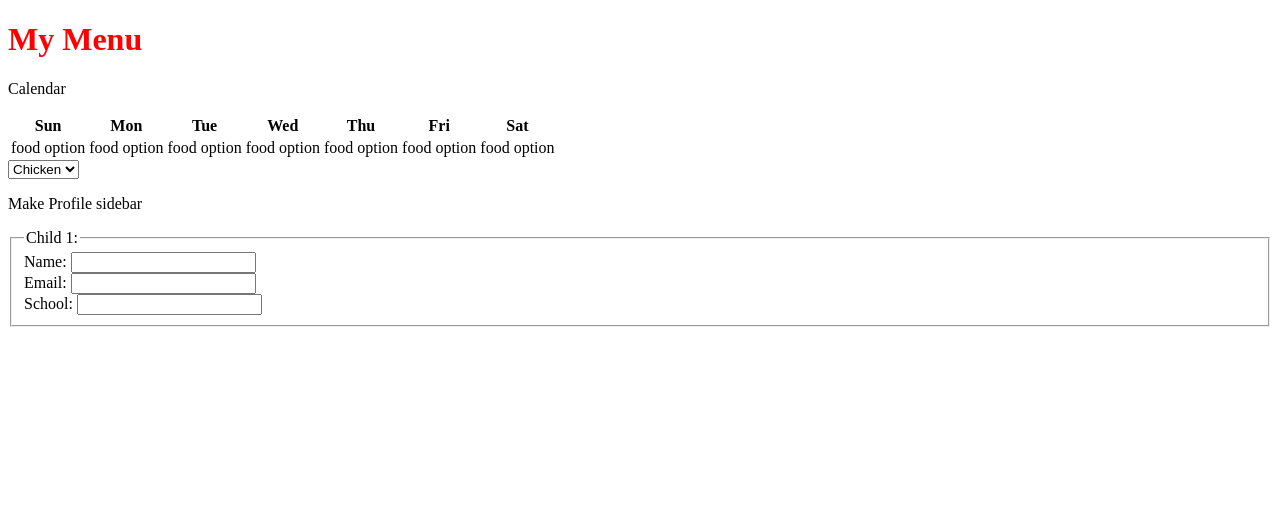
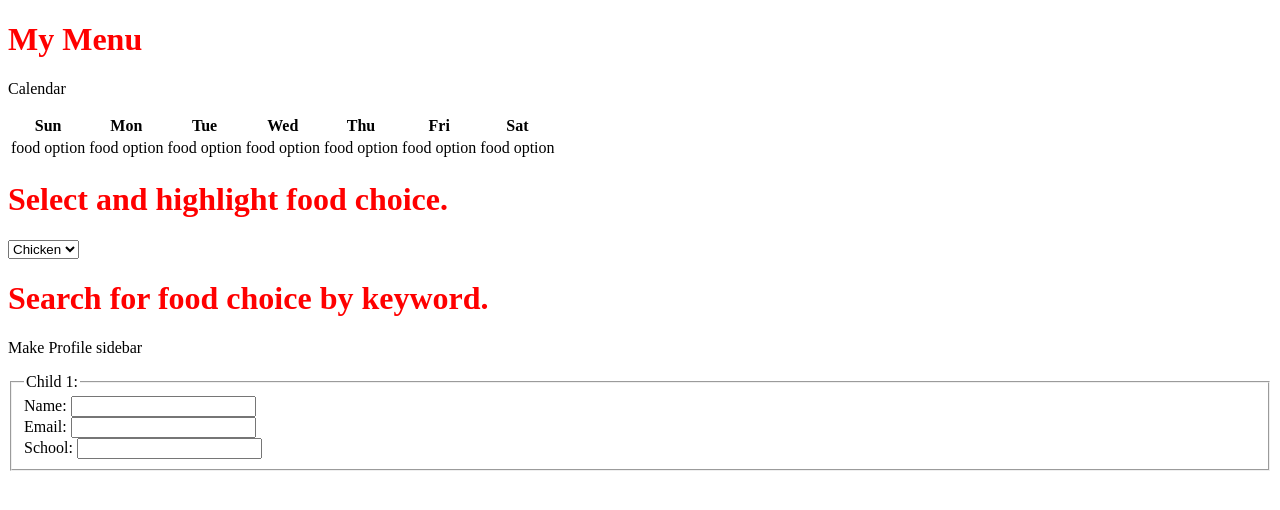
Before and after one commit to swerve-zz/my-menu, a plain HTML site: page index.html in a window 1280 px wide. Drawn offline with Linux system fonts and the light colour scheme.

Commit message:
Update index.html

```diff
--- a/index.html
+++ b/index.html
@@ -34,6 +34,7 @@
   </table>
 </div>
 <div>
+  <h1>Select and highlight food choice.</h1>
   <select>
     <option value="chicken">Chicken</option>
     <option value="hot_dog">Hot Dog</option>
@@ -42,6 +43,9 @@
     <option value="ham">Ham</option>
     <option value="cheese">Cheese</option>
   </select>
+</div>
+<div>
+  <h1>Search for food choice by keyword.</h1>
 </div>
 <div>
   <p>Make Profile sidebar</p>
```
